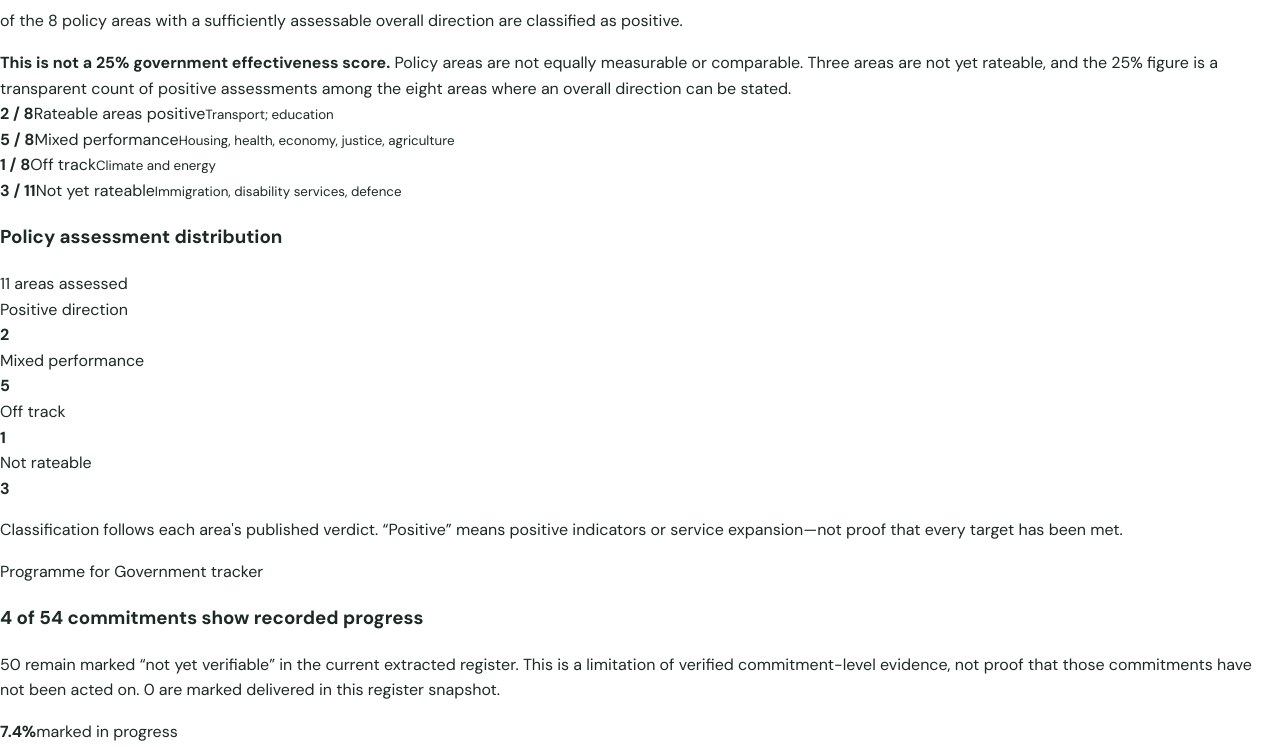
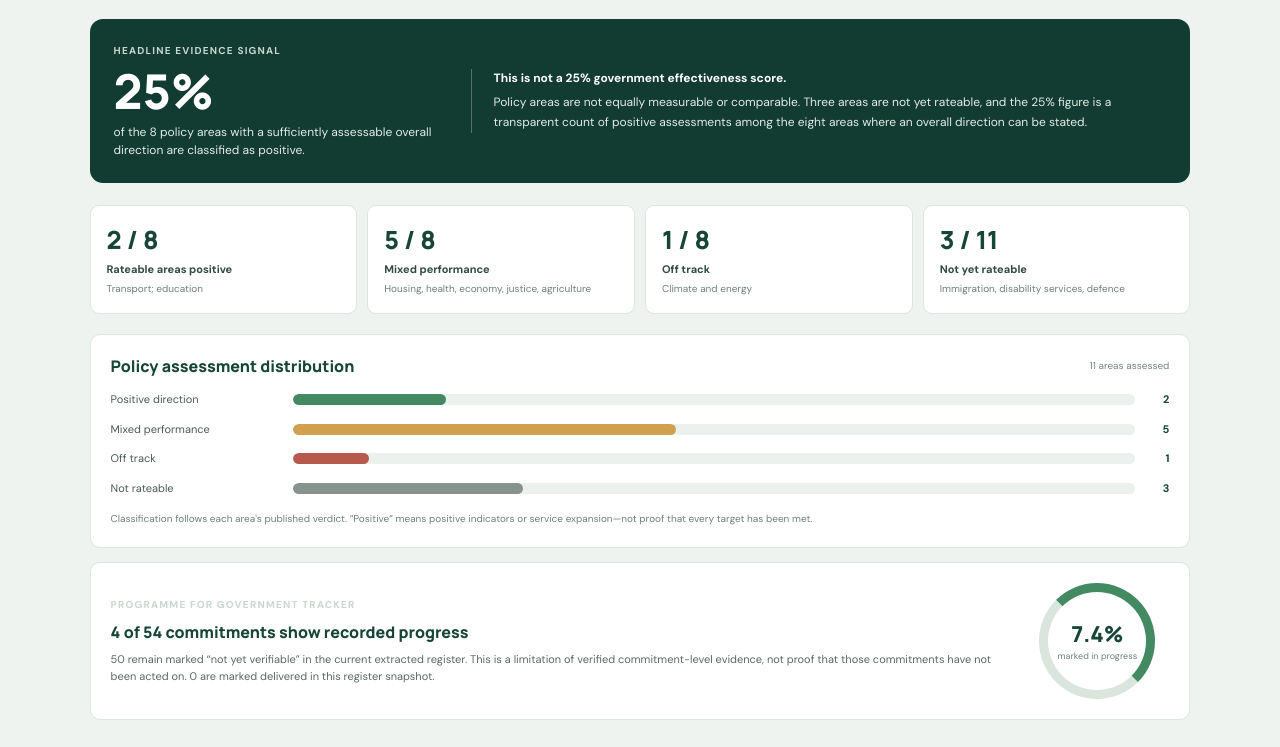
Before and after one commit to johnmctwelve-creator/Irish-policy-monitor, a plain HTML site: page index.html in a window 1280 px wide. Shown: the part 893-1640 px from the top of the page. Drawn offline with Linux system fonts and the light colour scheme.

Commit message:
Style executive performance dashboard

```diff
--- a/styles.css
+++ b/styles.css
@@ -87,3 +87,13 @@
 .alignment-share{display:flex;align-items:center;gap:12px;flex-wrap:wrap;margin-top:15px}
 .alignment-share span{font-size:11px;color:var(--muted)}
 @media(max-width:620px){.alignment-insight-grid,.alignment-party-detail,.fingerprint-list{grid-template-columns:1fr}.alignment-report li{align-items:flex-start;flex-direction:column}.alignment-report span{text-align:left}}
+
+/* Executive performance dashboard */
+.executive-section{background:#eef3ef;padding:58px max(7vw,28px)}.executive-inner{max-width:1180px;margin:0 auto}.executive-section .section-heading{margin-bottom:22px}
+.executive-callout{display:grid;grid-template-columns:minmax(180px,.65fr) 1.35fr;gap:22px;align-items:center;background:#123b32;color:#fff;border-radius:13px;padding:24px;margin:22px 0}.executive-kicker{display:block;font-size:10px;text-transform:uppercase;letter-spacing:.12em;font-weight:800;color:#c7d8ce;margin-bottom:8px}.executive-callout strong{display:block;font:800 48px Manrope;line-height:1;color:#fff}.executive-callout p{font-size:12px;line-height:1.5;color:#e2ece6;margin:8px 0 0}.executive-callout-note{border-left:1px solid #547067;padding-left:22px;font-size:12px;line-height:1.65;color:#e2ece6}.executive-callout-note b{display:block;color:#fff;margin-bottom:4px}
+.executive-kpis{display:grid;grid-template-columns:repeat(4,1fr);gap:10px;margin:14px 0 20px}.executive-kpis article{background:#fff;border:1px solid #dce5df;border-radius:9px;padding:16px;min-width:0}.executive-kpis strong{display:block;font:800 25px Manrope;color:#174638}.executive-kpis span,.executive-kpis small{display:block}.executive-kpis span{font-size:11px;font-weight:800;color:#334b40;margin:4px 0}.executive-kpis small{font-size:10px;line-height:1.45;color:#718078}
+.executive-chart-card,.executive-commitments{background:#fff;border:1px solid #dce5df;border-radius:10px;padding:20px;margin:14px 0}.executive-chart-heading{display:flex;justify-content:space-between;gap:12px;align-items:center;margin-bottom:14px}.executive-chart-heading h3,.executive-commitments h3{font:800 16px Manrope;color:#174638;margin:0}.executive-chart-heading span{font-size:10px;color:#78867e}.executive-bar-row{display:grid;grid-template-columns:170px 1fr 22px;gap:12px;align-items:center;margin:12px 0;font-size:11px;color:#4d5b54}.executive-bar-row>b{text-align:right;color:#174638}.executive-bar{height:11px;background:#edf1ee;border-radius:20px;overflow:hidden}.executive-bar i{height:100%;display:block;border-radius:20px}.executive-bar .positive{background:#438a62}.executive-bar .mixed{background:#d0a04f}.executive-bar .offtrack{background:#b75a4d}.executive-bar .unrated{background:#87948d}.executive-chart-note,.executive-method{font-size:10px;line-height:1.6;color:#718078;margin:14px 0 0}
+.executive-commitments{display:grid;grid-template-columns:1fr 130px;gap:20px;align-items:center}.executive-commitments h3{margin:0 0 8px}.executive-commitments p{font-size:11px;line-height:1.6;color:#5b6962;margin:0}.executive-donut{width:116px;height:116px;border:9px solid #d9e5dd;border-top-color:#438a62;border-right-color:#438a62;border-radius:50%;display:flex;flex-direction:column;align-items:center;justify-content:center;text-align:center}.executive-donut strong{font:800 22px Manrope;color:#174638}.executive-donut span{font-size:9px;color:#718078}
+.executive-subhead{font:800 20px Manrope;color:#174638;margin:30px 0 14px}.executive-alternatives{display:grid;grid-template-columns:1fr 1fr;gap:12px}.executive-alternatives article{background:#fff;border:1px solid #dce5df;border-radius:10px;padding:18px;min-width:0}.executive-tag{display:inline-block;font-size:9px;font-weight:800;letter-spacing:.08em;text-transform:uppercase;color:#8a6534;margin-bottom:8px}.executive-alternatives h4{font:800 15px Manrope;color:#174638;margin:0 0 8px}.executive-alternatives p{font-size:11px;line-height:1.65;color:#53615b;margin:0 0 10px}.executive-alternatives small{display:block;border-top:1px solid #e5ebe7;padding-top:9px;font-size:10px;line-height:1.55;color:#7a633d}.executive-method{border-top:1px solid #d5e0d8;padding-top:14px;margin-top:22px}.executive-link{display:inline-block;margin-top:12px;color:#174638;font-size:12px;font-weight:800;text-decoration:none}.executive-link:hover{text-decoration:underline}
+@media(max-width:760px){.executive-kpis{grid-template-columns:1fr 1fr}.executive-alternatives{grid-template-columns:1fr}.executive-callout{grid-template-columns:1fr}.executive-callout-note{border-left:0;border-top:1px solid #547067;padding:14px 0 0}}
+@media(max-width:520px){.executive-section{padding:44px 18px}.executive-kpis{gap:8px}.executive-kpis article{padding:12px}.executive-bar-row{grid-template-columns:112px 1fr 18px;gap:7px;font-size:10px}.executive-chart-card,.executive-commitments{padding:14px}.executive-commitments{grid-template-columns:1fr 92px}.executive-donut{width:88px;height:88px;border-width:7px}.executive-donut strong{font-size:18px}}
```
